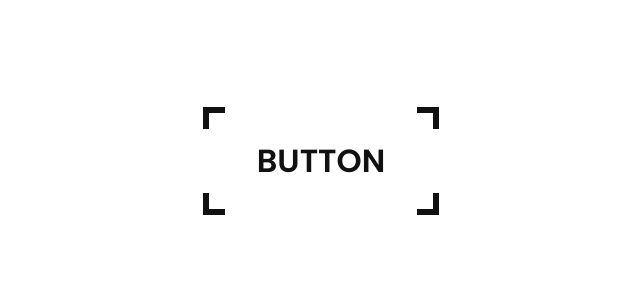
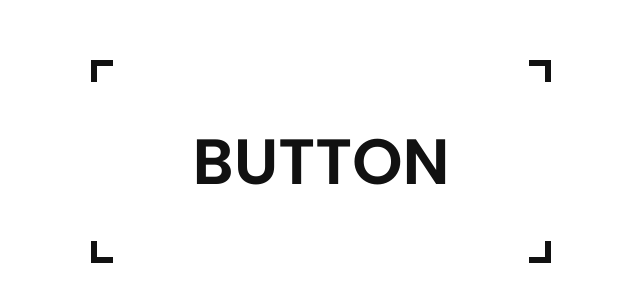
Before and after one commit to YashovardhanSingh/YashoAPI, a plain HTML site: page button/1.html in a window 1280 px wide. Shown: the part 239-540 px from the top of the page, without its empty margins (319-959 px from the left). Drawn offline with Linux system fonts and the light colour scheme.

Commit message:
Update 1.html

```diff
--- a/button/1.html
+++ b/button/1.html
@@ -30,13 +30,13 @@
         a {
             position: relative;
             display: inline-block;
-        padding: 1.5rem 3rem;
+            padding: 3rem 6rem;
             border: var(--borderSize) solid #111;
             text-decoration: none;
             text-transform: uppercase;
             color: #111;
             font-weight: 600;
-        font-size: 2em;
+            font-size: 4em;
             user-select: none;
         }
 
```
Lines whose indentation alone changed are shown as unchanged.
